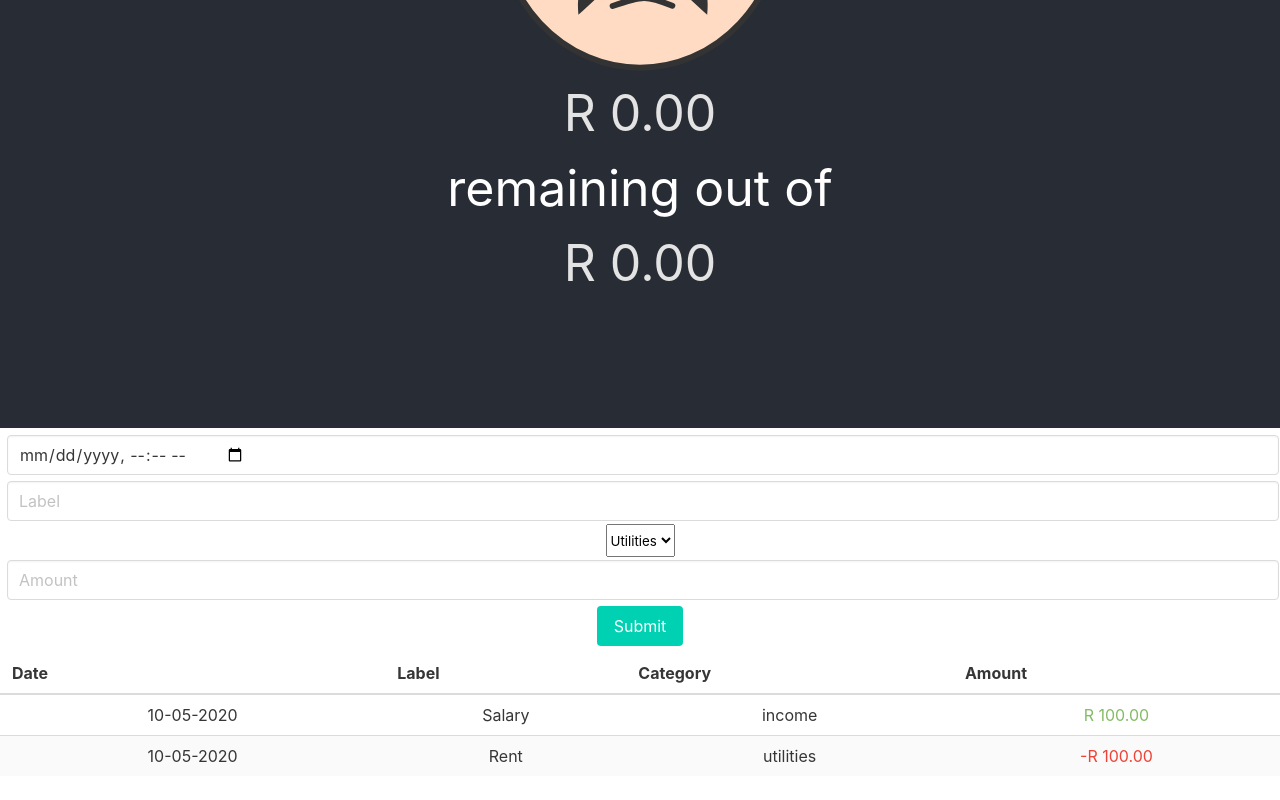
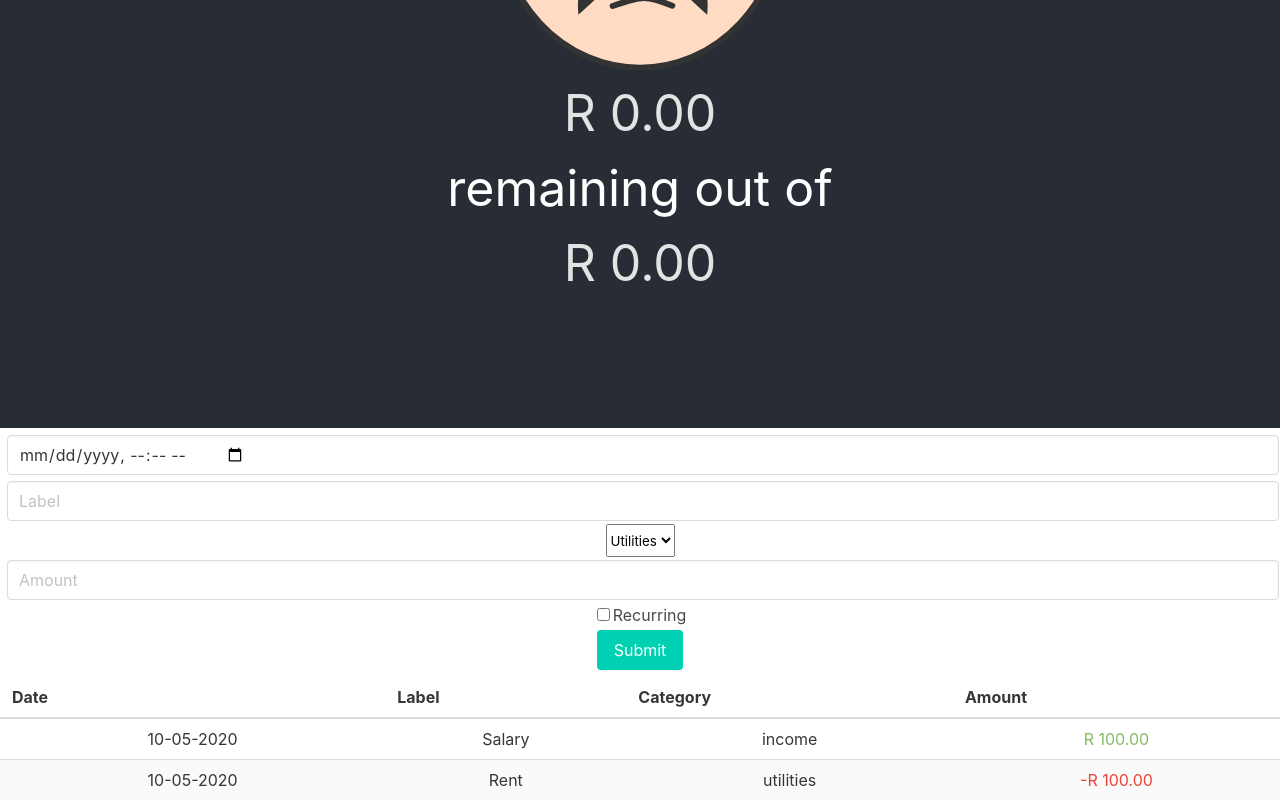
Before and after one commit to sudosays/alfred, a React (Create React App) app: page / in a window 1280 px wide. Shown: the part 372-1172 px from the top of the page. Before the commit the page ends 1148 px from the top, so only its background shows below. Built offline with nearby package versions, Linux system fonts and the light colour scheme.

Commit message:
Add recurrance checkbox to form.
There is also an added state "recurrancePeriod" which will be with the
daily, weekly, monthly, yearly, custom persuasion. This will require a
lot more detail/form change, but for now it assumes a monthly
recurrance on the date the transaction was submitted.

```diff
--- a/src/Components/TransactionForm/index.js
+++ b/src/Components/TransactionForm/index.js
@@ -9,8 +9,10 @@ class TransactionForm extends Component {
             date: "",
             label: "",
             category: "",
-            amount: ""
-        };
+            amount: "",
+            recurring: false,
+            recurrancePeriod: ""
+        }
 
         this.submitForm = this.submitForm.bind(this);
         this.handleInputChange = this.handleInputChange.bind(this);
@@ -48,6 +50,13 @@ class TransactionForm extends Component {
                         placeholder="Amount"
                         value={this.state.amount}
                     />
+                    <label class ="checkbox">
+                        <input name="recurring"
+                            onChange={this.handleInputChange}
+                            type="checkbox"
+                            checked={this.state.recurring}/>
+                        Recurring
+                    </label><br></br>
                     <input class="button is-primary" type="submit" value="Submit"/>
                 </form>
             </div>
@@ -57,7 +66,7 @@ class TransactionForm extends Component {
 
     handleInputChange(event) {
         const target = event.target
-        const value = target.value
+        const value = (target.name === "recurring" ? target.checked : target.value)
         const name = target.name
 
         this.setState({
@@ -76,9 +85,11 @@ class TransactionForm extends Component {
 
             this.props.formSubmit(this.state)
             this.setState({
-                date:'',
-                label:'',
-                amount:''
+                date:"",
+                label:"",
+                amount:"",
+                recurring: false,
+                recurrancePeriod: ""
             });
         }
     };
```
